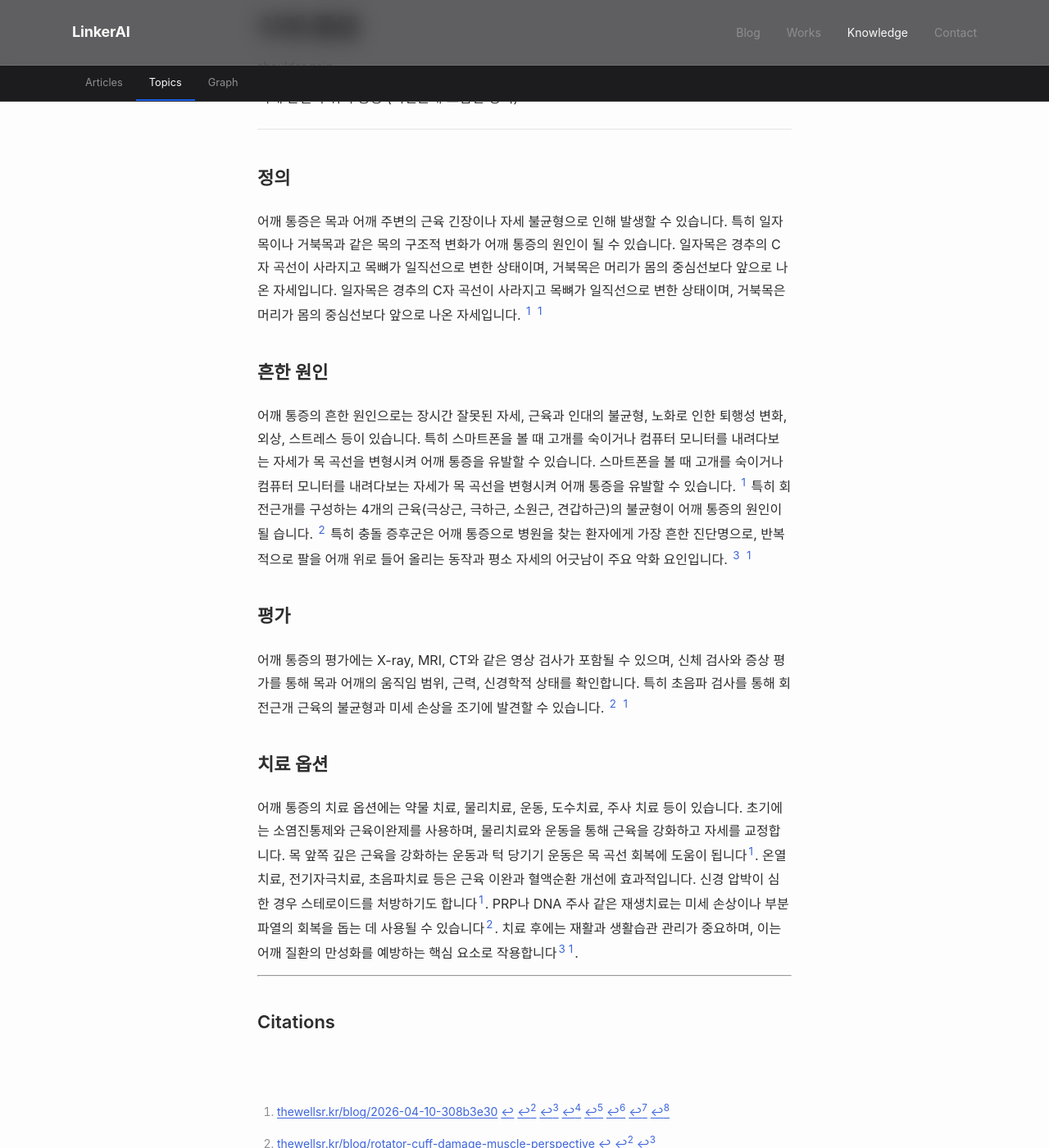
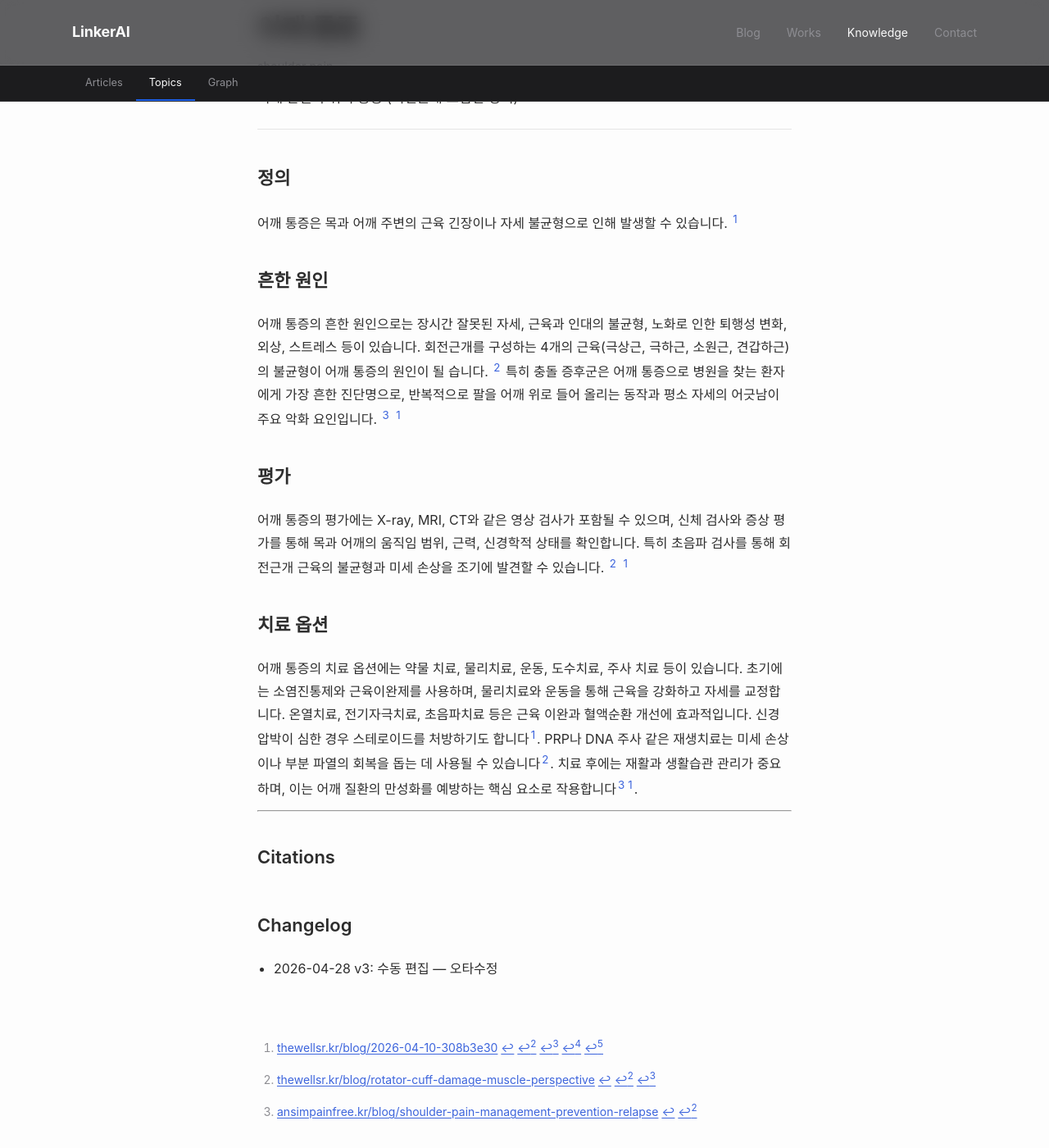
Before and after one commit to feelharmony/linkare-medical-knowledge, a Jekyll site: the page built from symptoms/shoulder-pain.md, in a window 1280 px wide and 1400 px high, scrolled down 239 px. Shown: the whole window at 82% size. Built offline with Jekyll 4.4.1, drawn with Linux system fonts in a browser that asks for light colours; some web fonts are replaced; some of the changed text lies outside the part shown.

Commit message:
auto-sync entity: 어깨 통증 (shoulder-pain) — manual_edit:body_md

```diff
--- a/symptoms/shoulder-pain.md
+++ b/symptoms/shoulder-pain.md
@@ -7,20 +7,20 @@ title: 어깨 통증
 description: 어깨 관절 부위의 통증 (회전근개·오십견 영역)
 title_en: shoulder pain
 last_reviewed: '2026-04-28'
-source_count: 4
-version: 2
+source_count: 3
+version: 3
 ---
 ## 정의
-어깨 통증은 목과 어깨 주변의 근육 긴장이나 자세 불균형으로 인해 발생할 수 있습니다. 특히 일자목이나 거북목과 같은 목의 구조적 변화가 어깨 통증의 원인이 될 수 있습니다. 일자목은 경추의 C자 곡선이 사라지고 목뼈가 일직선으로 변한 상태이며, 거북목은 머리가 몸의 중심선보다 앞으로 나온 자세입니다. 일자목은 경추의 C자 곡선이 사라지고 목뼈가 일직선으로 변한 상태이며, 거북목은 머리가 몸의 중심선보다 앞으로 나온 자세입니다. [^1] [^1]
+어깨 통증은 목과 어깨 주변의 근육 긴장이나 자세 불균형으로 인해 발생할 수 있습니다. [^1]
 
 ## 흔한 원인
-어깨 통증의 흔한 원인으로는 장시간 잘못된 자세, 근육과 인대의 불균형, 노화로 인한 퇴행성 변화, 외상, 스트레스 등이 있습니다. 특히 스마트폰을 볼 때 고개를 숙이거나 컴퓨터 모니터를 내려다보는 자세가 목 곡선을 변형시켜 어깨 통증을 유발할 수 있습니다. 스마트폰을 볼 때 고개를 숙이거나 컴퓨터 모니터를 내려다보는 자세가 목 곡선을 변형시켜 어깨 통증을 유발할 수 있습니다. [^1] 특히 회전근개를 구성하는 4개의 근육(극상근, 극하근, 소원근, 견갑하근)의 불균형이 어깨 통증의 원인이 될 습니다. [^3] 특히 충돌 증후군은 어깨 통증으로 병원을 찾는 환자에게 가장 흔한 진단명으로, 반복적으로 팔을 어깨 위로 들어 올리는 동작과 평소 자세의 어긋남이 주요 악화 요인입니다. [^2] [^1]
+어깨 통증의 흔한 원인으로는 장시간 잘못된 자세, 근육과 인대의 불균형, 노화로 인한 퇴행성 변화, 외상, 스트레스 등이 있습니다. 회전근개를 구성하는 4개의 근육(극상근, 극하근, 소원근, 견갑하근)의 불균형이 어깨 통증의 원인이 될 습니다. [^3] 특히 충돌 증후군은 어깨 통증으로 병원을 찾는 환자에게 가장 흔한 진단명으로, 반복적으로 팔을 어깨 위로 들어 올리는 동작과 평소 자세의 어긋남이 주요 악화 요인입니다. [^2] [^1]
 
 ## 평가
 어깨 통증의 평가에는 X-ray, MRI, CT와 같은 영상 검사가 포함될 수 있으며, 신체 검사와 증상 평가를 통해 목과 어깨의 움직임 범위, 근력, 신경학적 상태를 확인합니다. 특히 초음파 검사를 통해 회전근개 근육의 불균형과 미세 손상을 조기에 발견할 수 있습니다. [^3] [^1]
 
 ## 치료 옵션
-어깨 통증의 치료 옵션에는 약물 치료, 물리치료, 운동, 도수치료, 주사 치료 등이 있습니다. 초기에는 소염진통제와 근육이완제를 사용하며, 물리치료와 운동을 통해 근육을 강화하고 자세를 교정합니다. 목 앞쪽 깊은 근육을 강화하는 운동과 턱 당기기 운동은 목 곡선 회복에 도움이 됩니다[^1]. 온열치료, 전기자극치료, 초음파치료 등은 근육 이완과 혈액순환 개선에 효과적입니다. 신경 압박이 심한 경우 스테로이드를 처방하기도 합니다[^1]. PRP나 DNA 주사 같은 재생치료는 미세 손상이나 부분 파열의 회복을 돕는 데 사용될 수 있습니다[^3]. 치료 후에는 재활과 생활습관 관리가 중요하며, 이는 어깨 질환의 만성화를 예방하는 핵심 요소로 작용합니다[^2][^1].
+어깨 통증의 치료 옵션에는 약물 치료, 물리치료, 운동, 도수치료, 주사 치료 등이 있습니다. 초기에는 소염진통제와 근육이완제를 사용하며, 물리치료와 운동을 통해 근육을 강화하고 자세를 교정합니다. 온열치료, 전기자극치료, 초음파치료 등은 근육 이완과 혈액순환 개선에 효과적입니다. 신경 압박이 심한 경우 스테로이드를 처방하기도 합니다[^1]. PRP나 DNA 주사 같은 재생치료는 미세 손상이나 부분 파열의 회복을 돕는 데 사용될 수 있습니다[^3]. 치료 후에는 재활과 생활습관 관리가 중요하며, 이는 어깨 질환의 만성화를 예방하는 핵심 요소로 작용합니다[^2][^1].
 
 ---
 
@@ -28,3 +28,6 @@ version: 2
 [^1]: [thewellsr.kr/blog/2026-04-10-308b3e30](https://thewellsr.kr/blog/2026-04-10-308b3e30)
 [^2]: [ansimpainfree.kr/blog/shoulder-pain-management-prevention-relapse](https://ansimpainfree.kr/blog/shoulder-pain-management-prevention-relapse)
 [^3]: [thewellsr.kr/blog/rotator-cuff-damage-muscle-perspective](https://thewellsr.kr/blog/rotator-cuff-damage-muscle-perspective)
+
+## Changelog
+- 2026-04-28 v3: 수동 편집 — 오타수정
```
